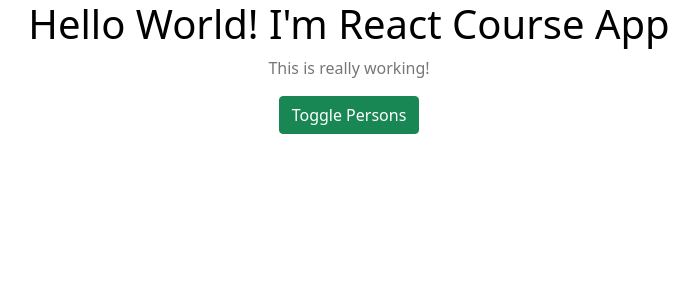
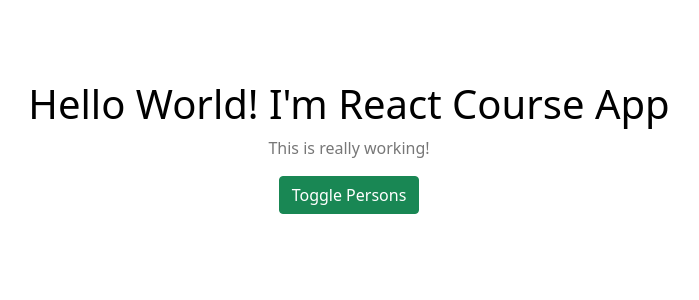
Before and after one commit to Russkazkin/react-course-m3, a React app: page / in a window 1280 px wide. Shown: the top 300 px of the page, without its empty margins (291-990 px from the left). Built offline with nearby package versions, Linux system fonts and the light colour scheme.

Commit message:
Change App.css to sass

```diff
--- a/src/containers/App.css
+++ /dev/null
@@ -1,3 +0,0 @@
-.App {
-  text-align: center;
-}
--- a/src/containers/App.js
+++ b/src/containers/App.js
@@ -1,6 +1,6 @@
 import React, {Component} from 'react';
 import 'bootstrap/scss/bootstrap.scss';
-import './App.css';
+import './App.sass';
 import Persons from "../components/Persons/Persons";
 import Cockpit from "../components/Cockpit/Cockpit";
 
--- /dev/null
+++ b/src/containers/App.sass
@@ -0,0 +1,3 @@
+.App
+  text-align: center
+  padding: 5rem 0
```
